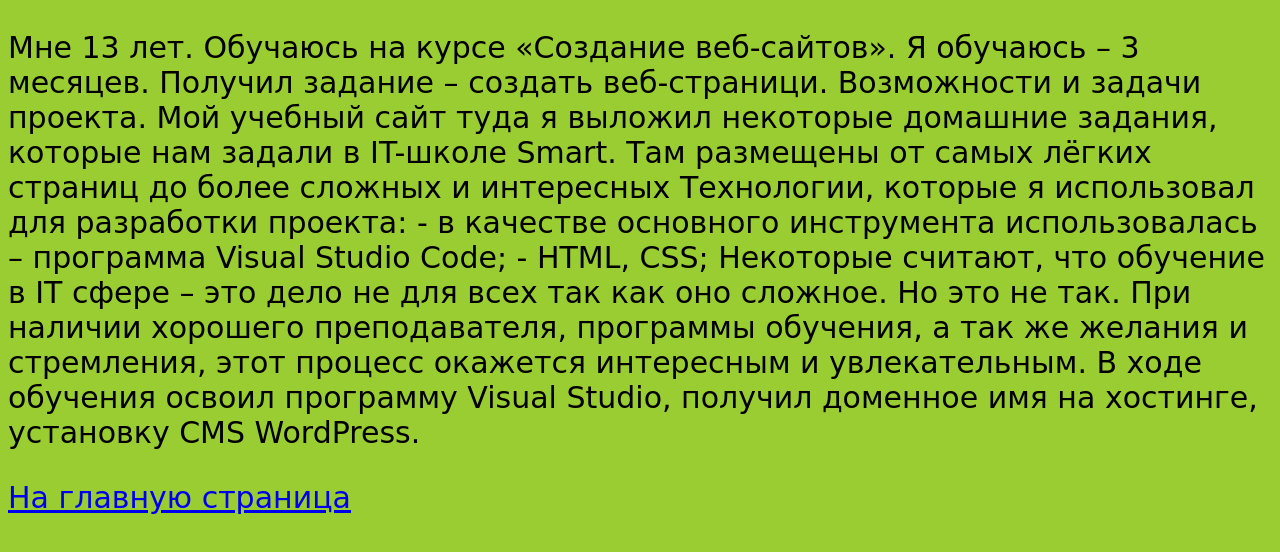
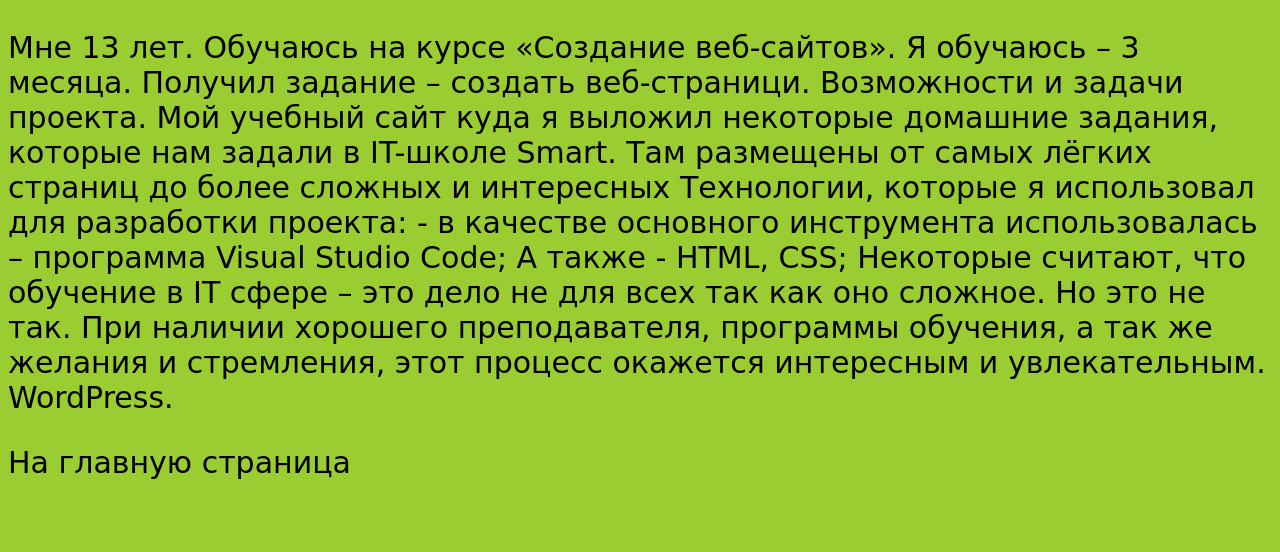
Before and after one commit to Misha-452/mysite, a plain HTML site: page домашнее задание/5_2/info.html in a window 1280 px wide. Drawn offline with Linux system fonts and the light colour scheme.

Commit message:
Update info.html

```diff
--- a/домашнее задание/5_2/info.html
+++ b/домашнее задание/5_2/info.html
@@ -9,20 +9,19 @@
 </head>
 <body>
     <p>
-        Мне 13 лет. Обучаюсь на курсе «Создание веб-сайтов». Я обучаюсь – 3 месяцев.
+        Мне 13 лет. Обучаюсь на курсе «Создание веб-сайтов». Я обучаюсь – 3 месяцa.
         Получил задание – создать веб-страници.
         Возможности и задачи проекта.
-        Мой учебный сайт туда я выложил некоторые домашние задания, которые нам задали в
+        Мой учебный сайт куда я выложил некоторые домашние задания, которые нам задали в
         IT-школе Smart. Там размещены от самых лёгких страниц до более сложных и интересных
         Технологии, которые я использовал для разработки проекта:
         - в качестве основного инструмента использовалась – программа
         Visual Studio Сode;
-        - HTML, CSS;
+        А также - HTML, CSS;
         Некоторые считают, что обучение в IT сфере – это дело не для всех так как оно сложное. Но
         это не так. При наличии хорошего преподавателя, программы обучения, а так же желания
-        и стремления, этот процесс окажется интересным и увлекательным. В ходе обучения
-        освоил программу Visual Studio, получил доменное имя на хостинге, установку CMS
+        и стремления, этот процесс окажется интересным и увлекательным.
         WordPress.</p>
-  <p>  <a href="index.html">На главную страница</a></p>
+  <p>  <a hreh="index.html">На главную страница</a></p>
 </body>
 </html>
```
